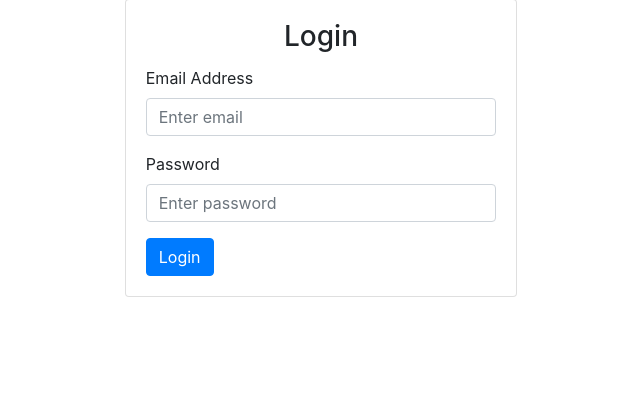
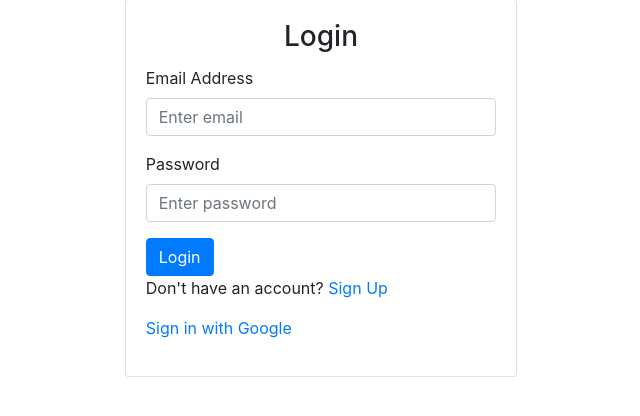
Before and after one commit to kimfom01/quicknotesfront, a Flask app: page /login in a window 1280 px wide. Shown: the part 105-521 px from the top of the page, without its empty margins (319-959 px from the left). Run offline with Flask 3, Linux system fonts and the light colour scheme; some libraries are stand-ins or nearby versions.

Commit message:
Add button sign up button in case user doesn't have an account

```diff
--- a/website/templates/login.html
+++ b/website/templates/login.html
@@ -22,6 +22,10 @@
                         <button type="submit" class="btn btn-primary">Login</button>
                     </div>
                 </form>
+                <div>
+                    <p>Don't have an account? <a href="{{ url_for('auth.sign_up') }}">Sign Up</a></p>
+                    <p><a href="{{ url_for('auth.google_signin') }}">Sign in with Google</a></p>
+                </div>
             </div>
         </div>
     </div>
```
